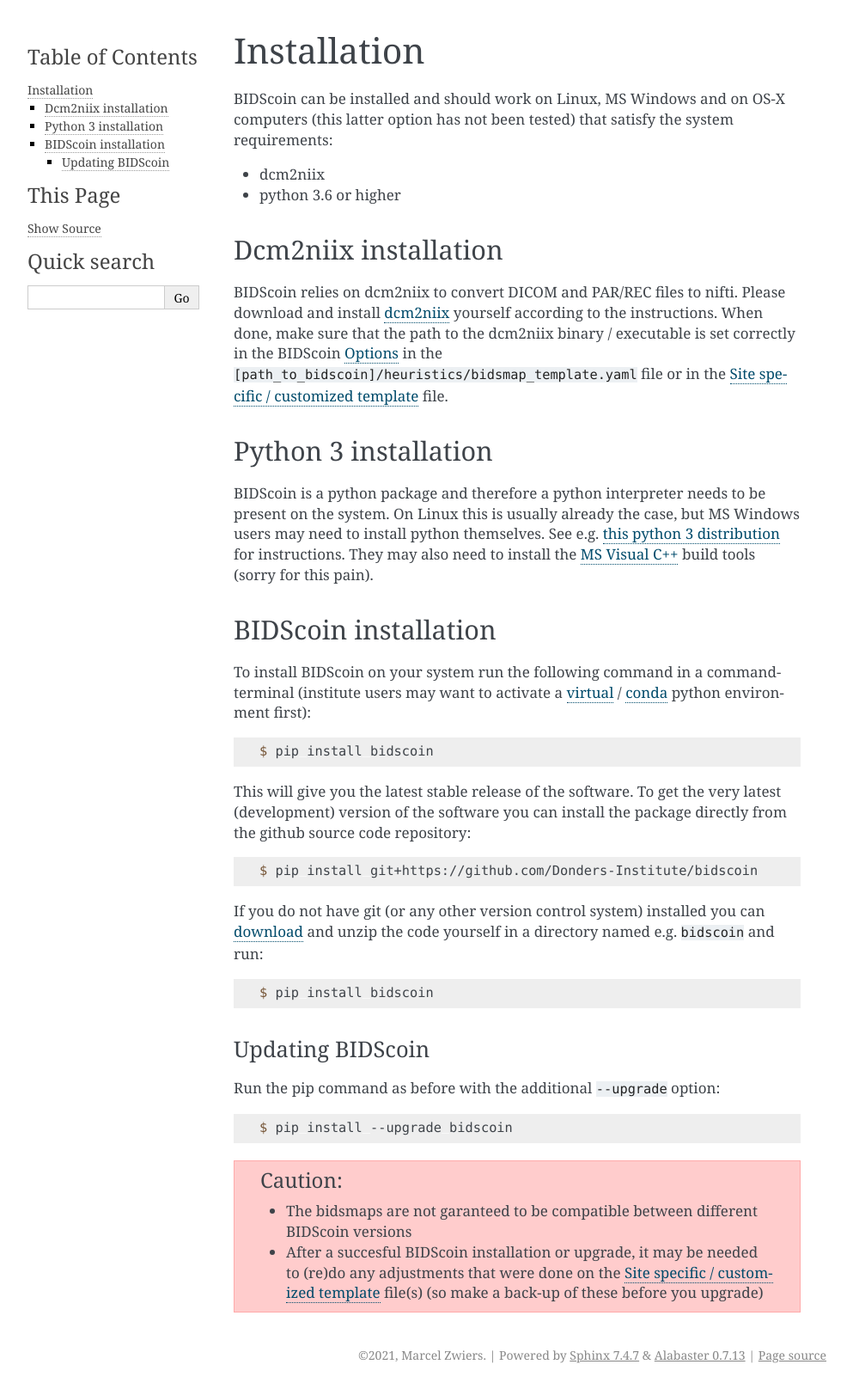
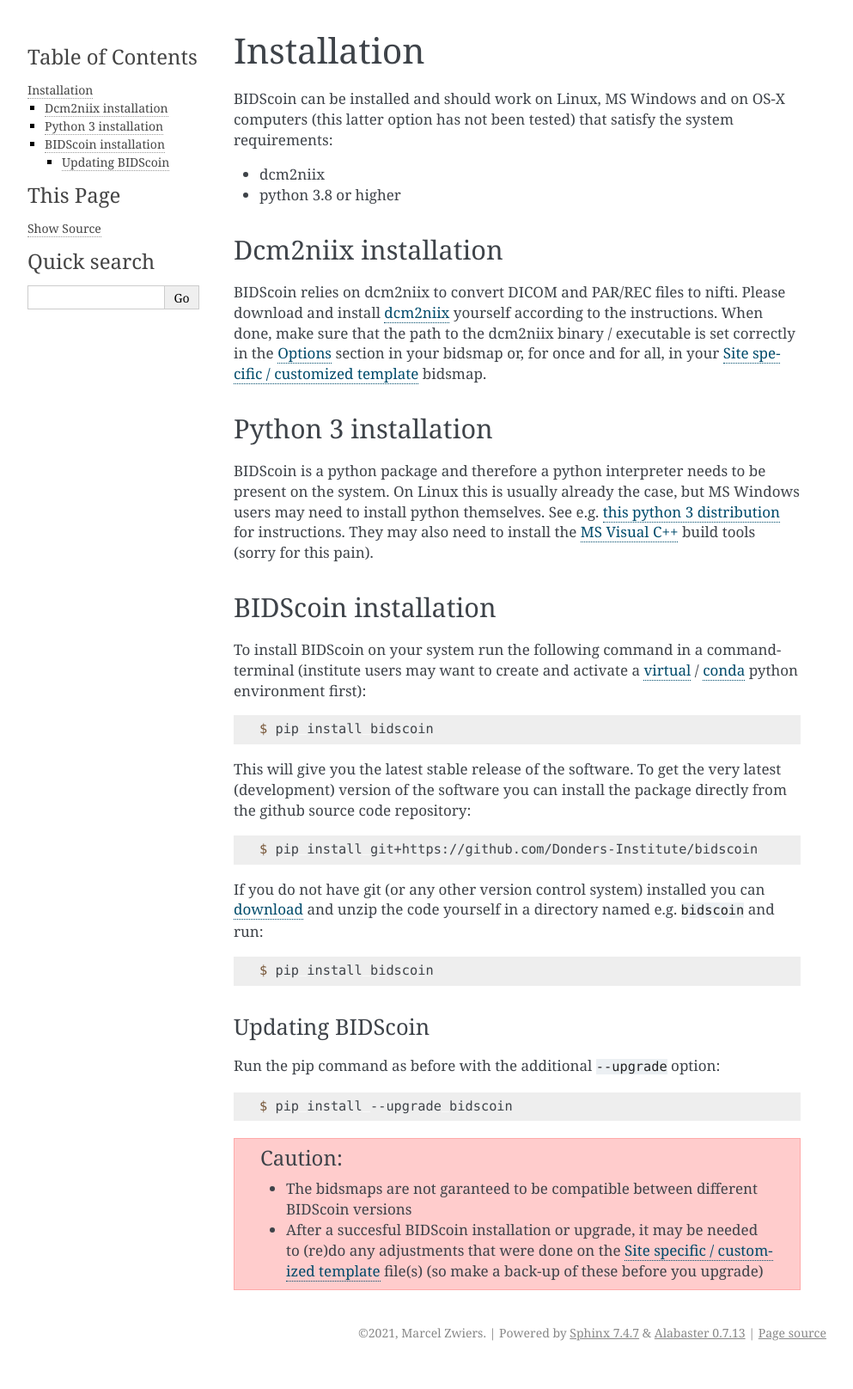
Before and after one commit to Donders-Institute/bidscoin, a Sphinx documentation site: the page built from docs/installation.rst, in a window 1280 px wide. Shown: the whole page at 86% size, without its empty margins (148-1141 px from the left). Built offline with Sphinx 7.4.7, drawn with Linux system fonts in a browser that asks for light colours; after the commit the page ends 1590 px from its top, so only the background shows below that.

Commit message:
Improved documentation

```diff
--- a/docs/installation.rst
+++ b/docs/installation.rst
@@ -4,12 +4,12 @@
 BIDScoin can be installed and should work on Linux, MS Windows and on OS-X computers (this latter option has not been tested) that satisfy the system requirements:
 
 -  dcm2niix
--  python 3.6 or higher
+-  python 3.8 or higher
 
 Dcm2niix installation
 ---------------------
 
-BIDScoin relies on dcm2niix to convert DICOM and PAR/REC files to nifti. Please download and install `dcm2niix <https://www.nitrc.org/plugins/mwiki/index.php/dcm2nii:MainPage>`__ yourself according to the instructions. When done, make sure that the path to the dcm2niix binary / executable is set correctly in the BIDScoin `Options`_ in the ``[path_to_bidscoin]/heuristics/bidsmap_template.yaml`` file or in the `Site specific / customized template <advanced.html#site-specific-customized-template>`__ file.
+BIDScoin relies on dcm2niix to convert DICOM and PAR/REC files to nifti. Please download and install `dcm2niix <https://www.nitrc.org/plugins/mwiki/index.php/dcm2nii:MainPage>`__ yourself according to the instructions. When done, make sure that the path to the dcm2niix binary / executable is set correctly in the `Options`_ section in your bidsmap or, for once and for all, in your `Site specific / customized template <advanced.html#site-specific-customized-template>`__ bidsmap.
 
 Python 3 installation
 ---------------------
@@ -19,7 +19,7 @@
 BIDScoin installation
 ---------------------
 
-To install BIDScoin on your system run the following command in a command-terminal (institute users may want to activate a `virtual`_ / `conda`_ python environment first):
+To install BIDScoin on your system run the following command in a command-terminal (institute users may want to create and activate a `virtual`_ / `conda`_ python environment first):
 
 .. code-block:: console
 
--- a/docs/options.rst
+++ b/docs/options.rst
@@ -1,7 +1,7 @@
 Options
 =======
 
-BIDScoin has different options and settings (see below) that can be adjusted per study bidsmap. You can use a text editor to edit the bidsmap template ``[path_to_bidscoin]/heuristics/bidsmap_template.yaml`` if you want to adjust the default)
+BIDScoin has different options and settings (see below) that can be adjusted per study bidsmap. You can best use a text editor to edit your `template bidsmap <>`_ if you want to adjust the default)
 
 .. figure:: ./_static/bidseditor_options.png
    :scale: 75%
```
Also changed, not shown: docs/advanced.rst (+2 -2 lines).
